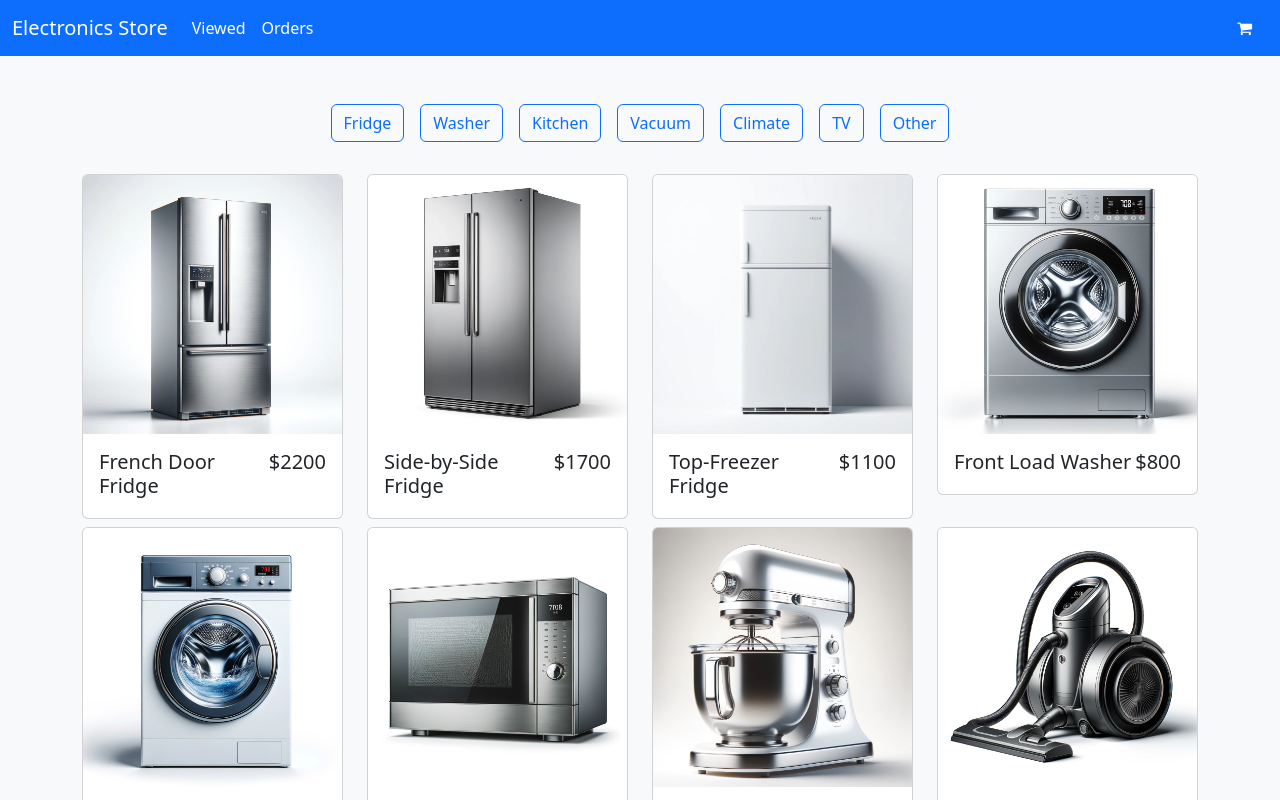
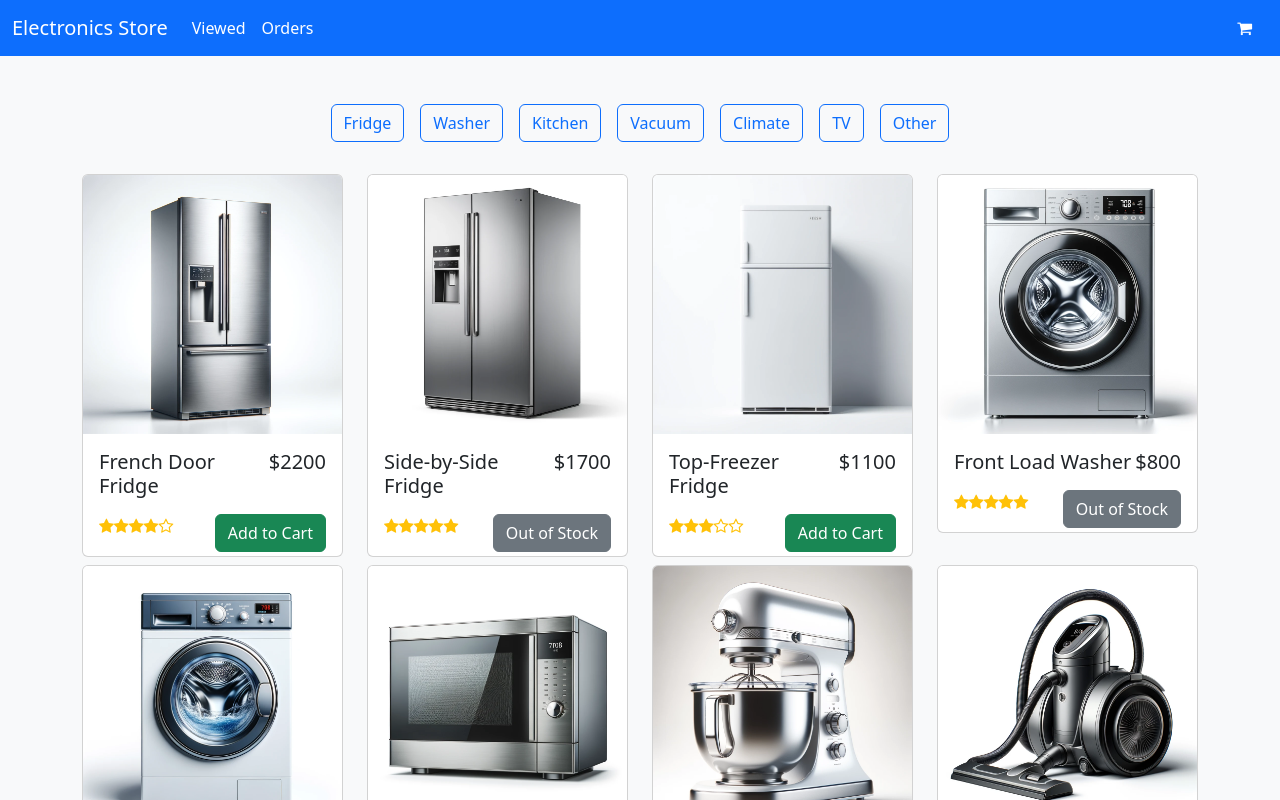
Before and after one commit to KeisukeHoshino/angular-ec, an Angular app: page /home in a window 1280 px wide. Shown: the top 800 px of the page. Built offline with nearby package versions, Linux system fonts and the light colour scheme.

Commit message:
レビュー用の星と購入・売り切れボタンの表示

```diff
--- a/src/app/components/product-card/product-card.component.html
+++ b/src/app/components/product-card/product-card.component.html
@@ -7,5 +7,20 @@
       <h5 class="mb-0">{{ product.productName }}</h5>
       <h5 class="text-dark mb-0">${{ product.price }}</h5>
     </div>
+    <!-- Display product rating as stars and add to cart button based on availability -->
+    <div class="d-flex justify-content-between mb-0">
+      <div class="text-warning">
+        <!-- Display rating stars -->
+        <i [class]="product.rating > 0 ? 'fa fa-star' : 'fa fa-star-o'"></i>
+        <i [class]="product.rating > 1 ? 'fa fa-star' : 'fa fa-star-o'"></i>
+        <i [class]="product.rating > 2 ? 'fa fa-star' : 'fa fa-star-o'"></i>
+        <i [class]="product.rating > 3 ? 'fa fa-star' : 'fa fa-star-o'"></i>
+        <i [class]="product.rating > 4 ? 'fa fa-star' : 'fa fa-star-o'"></i>
+      </div>
+      <!-- Display 'Out of Stock' button -->
+      <button *ngIf="product.availableQty === 0" type="button" class="btn btn-secondary">Out of Stock</button>
+      <!-- Display 'Add to Cart' button -->
+      <button *ngIf="product.availableQty > 0" type="button" class="btn btn-success">Add to Cart</button>
+    </div>
   </div>
 </div>
--- a/src/app/components/product-card/product-card.component.ts
+++ b/src/app/components/product-card/product-card.component.ts
@@ -1,9 +1,10 @@
 import { Component, Input } from '@angular/core';
 import { Product } from '../../models/product.model';
+import { CommonModule } from '@angular/common';
 
 @Component({
   selector: 'app-product-card',
-  imports: [],
+  imports: [CommonModule],
   templateUrl: './product-card.component.html',
   styleUrl: './product-card.component.css',
 })
```
